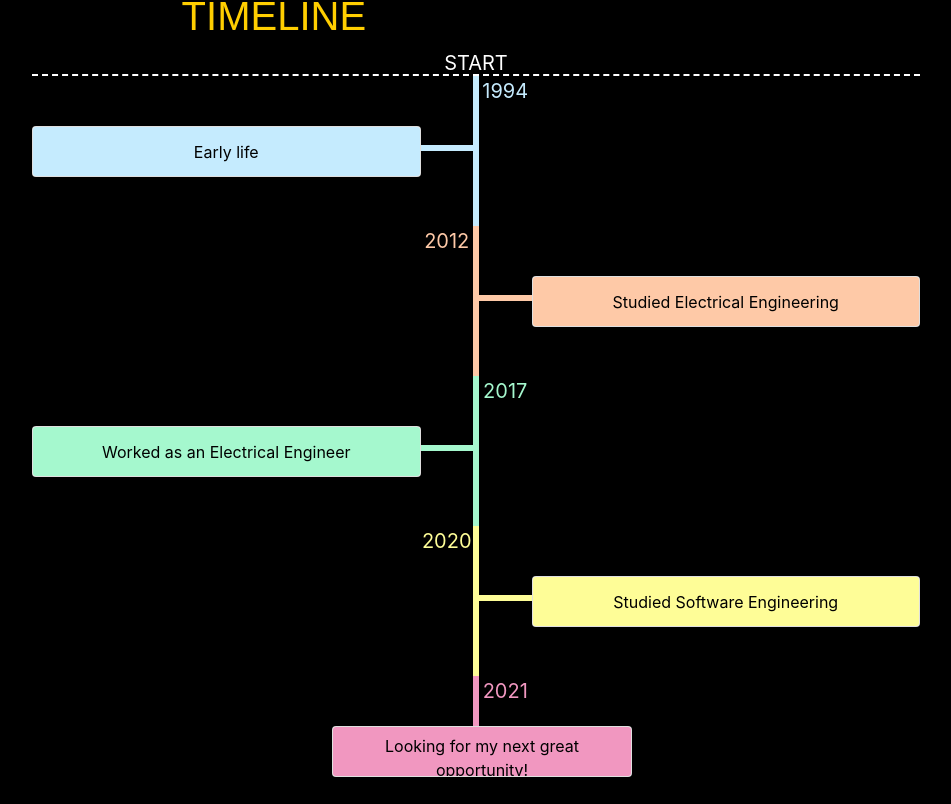
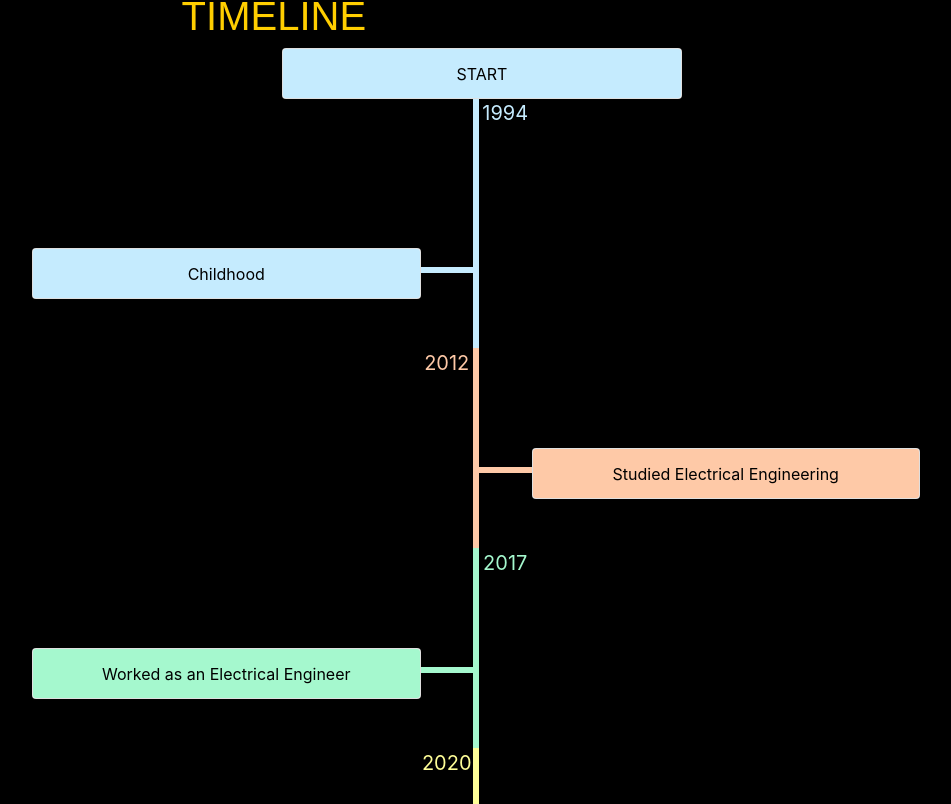
Before and after one commit to allisonbarnaud/allison-portfolio.github.io, a React (Create React App) app: page / in a window 1280 px wide. Shown: the part 336-1140 px from the top of the page, without its empty margins (164-1115 px from the left). Built offline with nearby package versions, Linux system fonts and the light colour scheme.

Commit message:
fixing details

```diff
--- a/src/Projects.js
+++ b/src/Projects.js
@@ -3,8 +3,6 @@ import { Component } from 'react'
 import './Projects.css'
 
 import { Card, Button } from 'react-bootstrap'
-
-import gnews from './g-news-screenshot.png'
 
 export default class Projects extends Component {
 
--- a/src/Timeline.css
+++ b/src/Timeline.css
@@ -1,7 +1,7 @@
 .container {
     display: grid;
     grid-template-columns: 10% 35% 5% 5% 35% 10%;
-    grid-template-rows: 28px 50px 25px 75px 50px 25px 75px 50px 25px 75px 50px 25px 75px 50px;
+    grid-template-rows: 50px 150px 25px 75px 100px 25px 75px 100px 25px 75px 100px 25px 125px 100px;
 }
 
 /* .filler {
@@ -46,19 +46,19 @@
     grid-column-end: span 2;
     grid-row-start: 15;
     grid-row-end: span 2;
-    width: 300px;
-    margin-left: 300px;
+    width: 400px;
+    margin-left: 250px;
   }
 
 .timelineHeader {
     grid-column-start: 2;
-    grid-column-end: span 4;
+    grid-column-end: span 2;
     grid-row-start: 1;
     grid-row-end: 1;
-    color: white;
+    width: 400px;
+    margin-left: 250px;
     text-align: center;
-    font-size: 20px;
-    border-bottom: dashed 2px white;
+    /* border-bottom: dashed 2px white; */
     background-color: black;
 
   }
--- a/src/Timeline.js
+++ b/src/Timeline.js
@@ -10,14 +10,27 @@ export default class Timeline extends Component {
     render() {
 
         return (
-            <div id='example' style={{paddingTop:"50px"}}>
+            <div id='example' style={{paddingTop:"50px", paddingBottom:"100px"}}>
                 <h1  className="header">TIMELINE</h1>
                 <div className="container">
 
                     {/* pre-line */}
 
                     <div className="filler"></div>
-                    <div className="timelineHeader">START</div>
+                    <div className="item"></div>
+                    <Accordion  className="timelineHeader">
+                        <Card>
+                            <Card.Header style={{ height:"50px", padding:"0", backgroundColor:"#C5EBFE"}}>
+                                <Accordion.Toggle style={{color:"black", width:"100%", height:"100%"}} as={Button} variant="link" eventKey="1">
+                                    START
+                                </Accordion.Toggle>
+                            </Card.Header>
+                            <Accordion.Collapse eventKey="1">
+                                <Card.Body style={{backgroundColor:"#C5EBFE"}}>Lorem ipsum Lorem ipsum Lorem ipsum Lorem ipsum Lorem ipsum Lorem ipsum Lorem ipsum Lorem ipsum Lorem ipsum </Card.Body>
+                            </Accordion.Collapse>
+                        </Card>
+                    </Accordion>
+                    <div className="item"></div>
                     <div className="filler"></div>
 
                     {/* first line */}
@@ -40,7 +53,7 @@ export default class Timeline extends Component {
                         <Card>
                             <Card.Header style={{ height:"50px", padding:"0", backgroundColor:"#C5EBFE"}}>
                                 <Accordion.Toggle style={{color:"black", width:"100%", height:"100%"}} as={Button} variant="link" eventKey="1">
-                                    Early life
+                                    Childhood
                                 </Accordion.Toggle>
                             </Card.Header>
                             <Accordion.Collapse eventKey="1">
```
Also changed, not shown: 1 other file (tests, documents, lock files or other folders).
